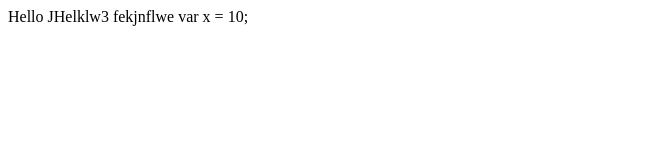
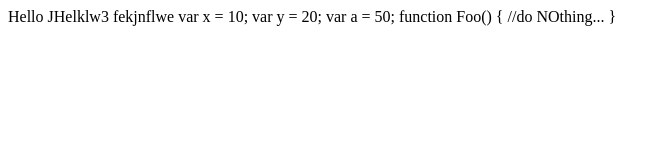
Before and after one commit to Nishun1985/JS_Bible_Bogdan, a plain HTML site: page Index.html in a window 1280 px wide. Shown: the whole page, without its empty margins (0-669 px from the left). Drawn offline with Linux system fonts and the light colour scheme.

Commit message:
Add Function

```diff
--- a/Index.html
+++ b/Index.html
@@ -14,6 +14,11 @@ fekjnflwe
 
 var x = 10;
 
+var y = 20;
 
+var a = 50;
+function Foo() {
+//do NOthing...
+}
 </body>
 </html>
```
